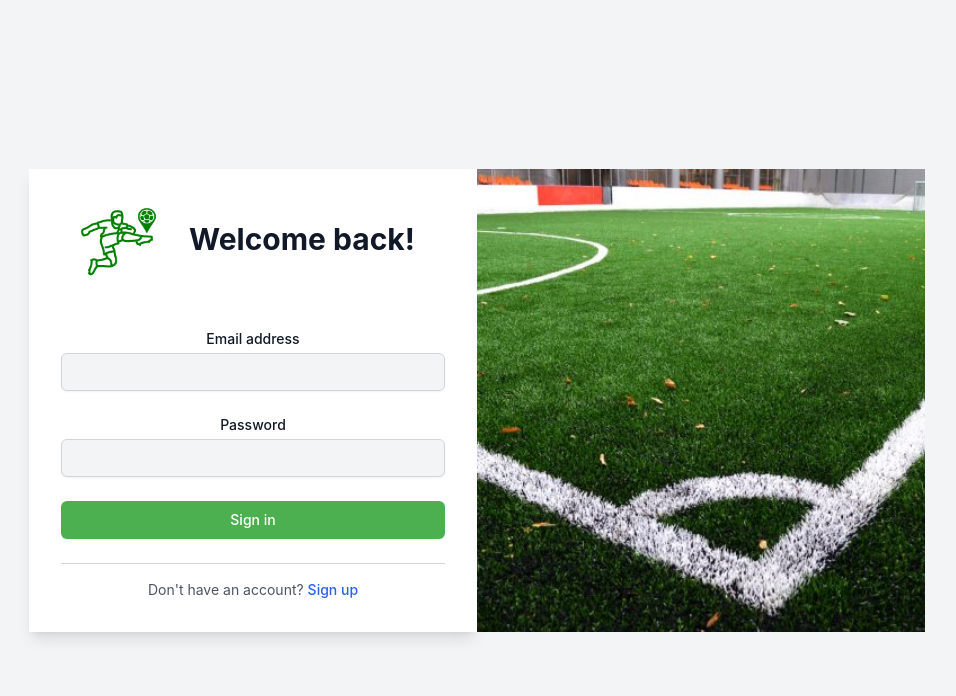
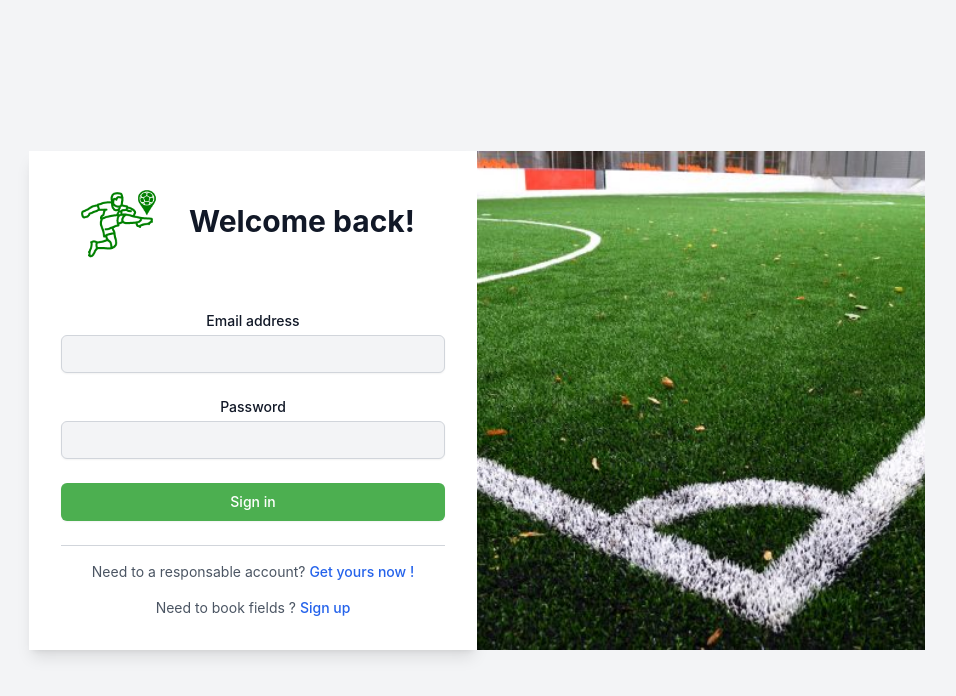
Before and after one commit to Zouaoui-Montassar/Takwirti, a React (Create React App) app in the folder frontend/: page /signin in a window 1280 px wide. Shown: the top 696 px of the page, without its empty margins (163-1119 px from the left). Built offline with nearby package versions, Linux system fonts and the light colour scheme; no server answers.

Commit message:
Sign in front updates

```diff
--- a/frontend/src/pages/Sign_in.jsx
+++ b/frontend/src/pages/Sign_in.jsx
@@ -16,8 +16,11 @@ const Sign_in = () => {
   const [isLoading, setIsLoading] = useState(false);
   const { dispatch } = useAuthContext();
 
-  const toSignUp = () => {
+  const toSignUpR = () => {
     navigate('/signuprespo');
+  };
+  const toSignUpP = () => {
+    navigate('/signupparti');
   };
 
   const handleChange = (event) => {
@@ -136,12 +139,17 @@ const Sign_in = () => {
             <hr className="my-6 border-gray-300" />
           </form>
           <p className="mt-4 text-center text-sm text-gray-600">
-            Don't have an account?{' '}
-            <a onClick={toSignUp} className="font-medium text-blue-600 hover:text-blue-500">
+            Need to a responsable account?{' '}
+            <a onClick={toSignUpR} className="font-medium text-blue-600 hover:text-blue-500">
+              Get yours now !
+            </a>
+          </p>
+          <p className="mt-4 text-center text-sm text-gray-600">
+          Need to book fields ?{' '}
+            <a onClick={toSignUpP} className="font-medium text-blue-600 hover:text-blue-500">
               Sign up
             </a>
-          </p>
-
+            </p>
         </div>
         {/* Right side */}
         <div className="md:w-1/2 bg-cover bg-center h-64 md:h-auto" style={{ backgroundImage: `url(${backgroundImage})` }}>
```
